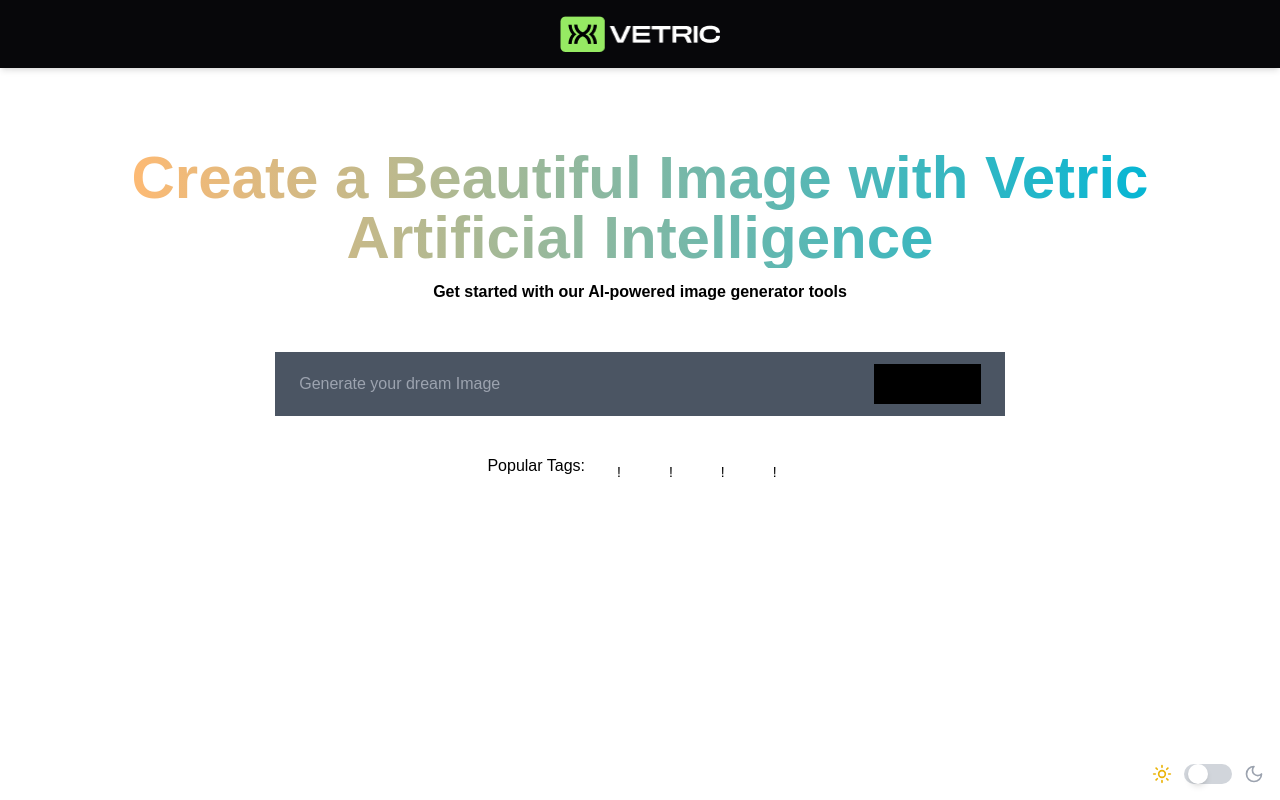
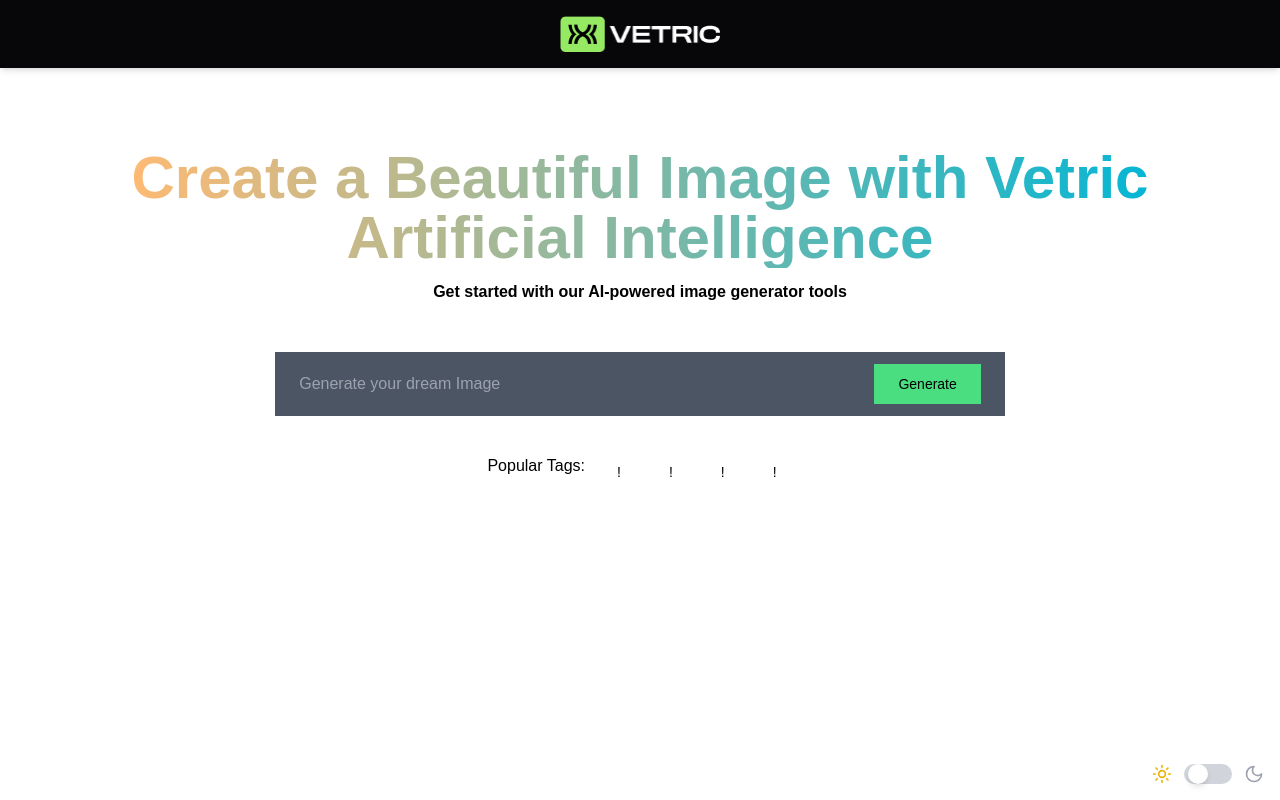
Before and after one commit to OlatunjiAbiodunEmmanuel/vetric, a Next.js app: page /ai in a window 1280 px wide. Shown: the top 800 px of the page. Built offline with nearby package versions, Linux system fonts and the light colour scheme.

Commit message:
add ai hero

```diff
--- a/app/(vetric-ai)/components/Hero.tsx
+++ b/app/(vetric-ai)/components/Hero.tsx
@@ -19,7 +19,7 @@
             placeholder="Generate your dream Image"
             className="h-full outline-none w-full block flex-1 placeholder:text-xs sm:placeholder:text-base bg-transparent rounde"
           />
-          <Button className="bg-black rounded-md px-6">Generate</Button>
+          <Button className="bg-green-400 rounded-md px-6">Generate</Button>
         </div>
         <div className="flex items-center mt-6 space-x-4 flex-wrap space-y-3">
             <p>
```
